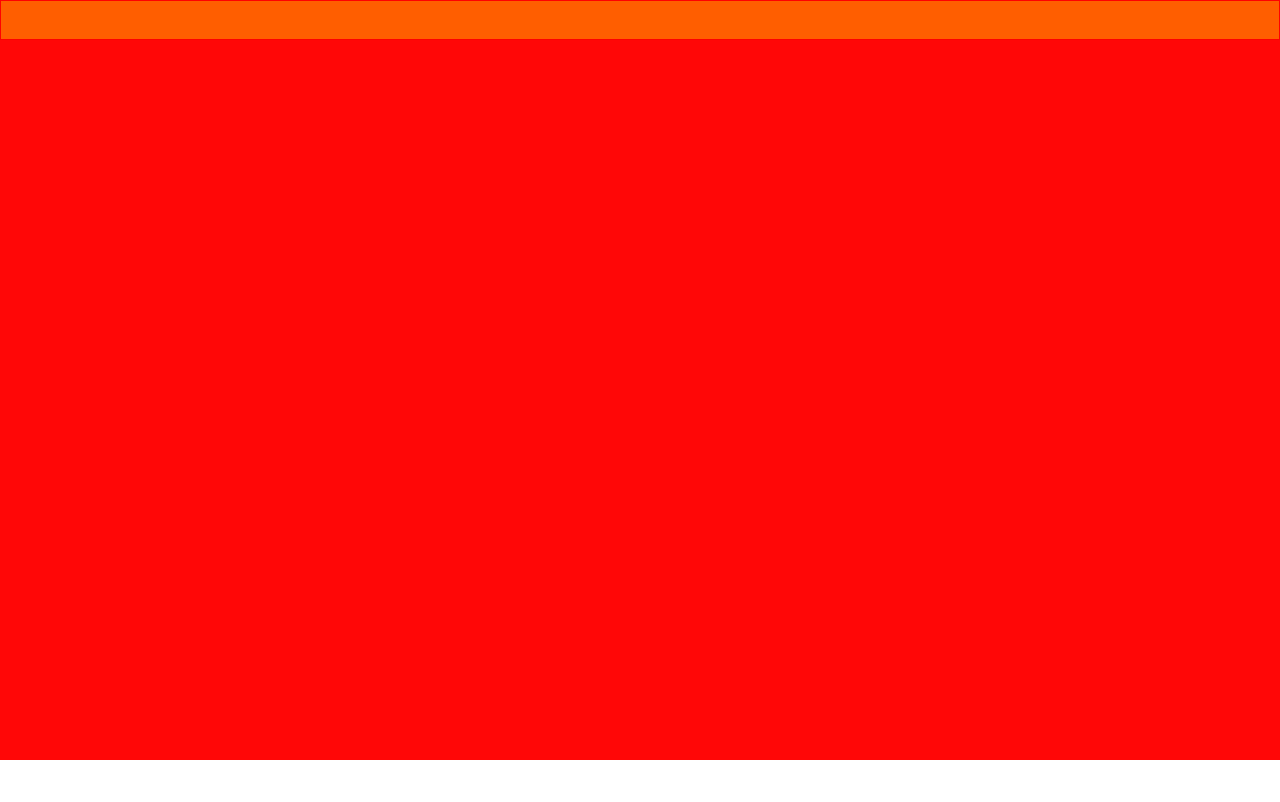
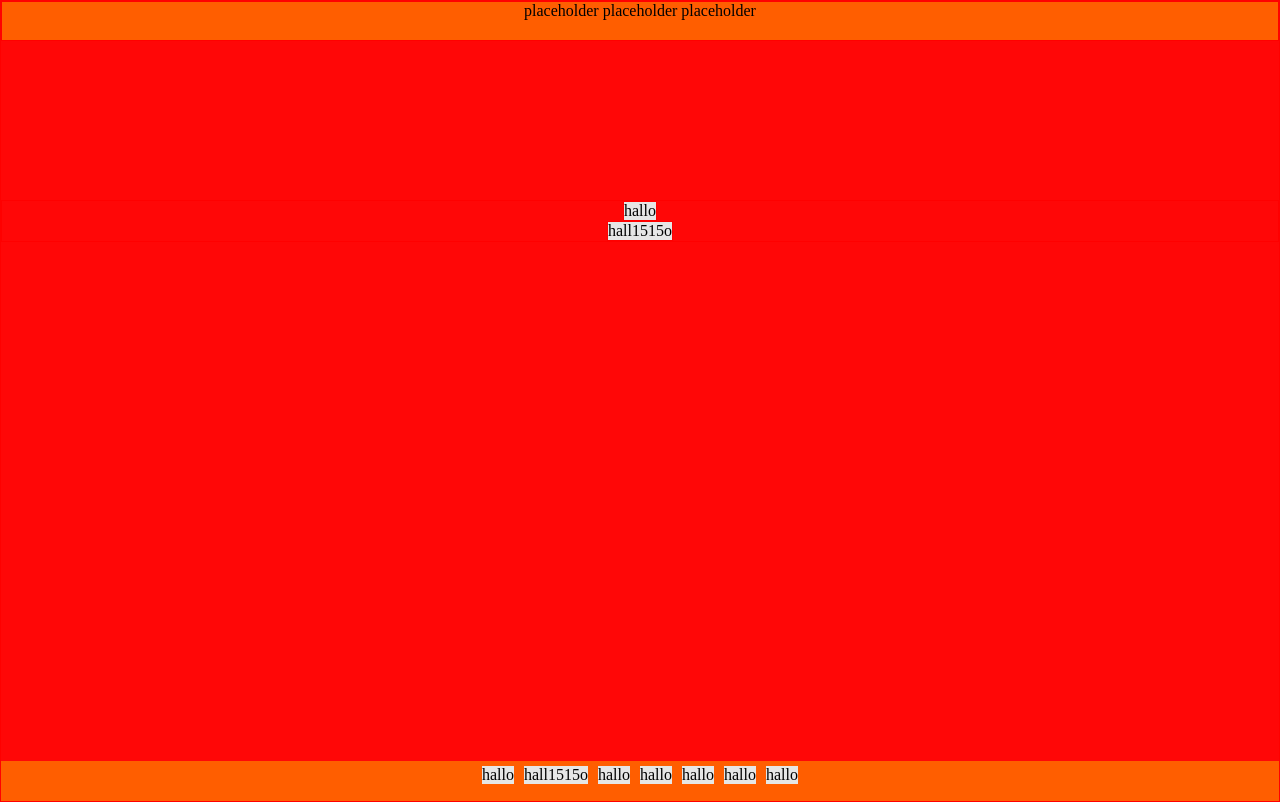
Before and after one commit to NinjaAnge/webshop, a plain HTML site: page pages/login.html in a window 1280 px wide. Drawn offline with Linux system fonts and the light colour scheme.

Commit message:
made complete layout for login page

```diff
--- a/css/layout.css
+++ b/css/layout.css
@@ -12,6 +12,10 @@
     padding: 8px;
     margin: 16px;
 }
+
+.flex-item-align-center {
+    align-self: center;
+  }
 
 .flex-justify-center{
     display: flex;
@@ -56,3 +60,7 @@ grid-template-rows: 1fr 1fr;
     height: 100vh;
     width: 100vw;
 }
+
+.marg05{
+    margin: 5px;
+}
--- a/pages/login.html
+++ b/pages/login.html
@@ -1,5 +1,6 @@
 <!DOCTYPE html>
 <html lang="en">
+
 <head>
     <meta charset="UTF-8">
     <meta name="viewport" content="width=device-width, initial-scale=1.0">
@@ -15,20 +16,41 @@
 
     <title>Webshop</title>
 </head>
+
 <body>
-<div class="viewport">
-    <div class="grid-layout-default border-ipx">
-        <div class="grid-area-default-navbar border-1px warning-bg ">
+    <div class="viewport">
+        <div class="grid-layout-default border-1px">
+            <div class="grid-area-default-navbar border-1px warning-bg
+                    flex-justify-center">placeholder placeholder placeholder
 
-        </div>
+            </div>
             <div class="grid-layout-horizontal-split danger-bg">
+                <div class="flex-column border-1px flex-justify-center
+                            flex-item-align-center grid-area-horizontal-split-top">
+                    <div class="border-1px flex-item-align-center primary-bg">hallo</div>
+                    <div class="border-1px flex-item-align-center primary-bg">hall1515o</div>
+                </div>
+
+            </div>
+            <div class="grid-area-default-footer warning-bg">
+                <div class="flex-row flex-justify-center">
+                    <div class="marg05 flex-item-align-center primary-bg">hallo</div>
+                    <div class="marg05 flex-item-align-center primary-bg">hall1515o</div>
+                    <div class="marg05 flex-item-align-center primary-bg">hallo</div>
+                    <div class="marg05 flex-item-align-center primary-bg">hallo</div>
+                    <div class="marg05 flex-item-align-center primary-bg">hallo</div>
+                    <div class="marg05 flex-item-align-center primary-bg">hallo</div>
+                    <div class="marg05 flex-item-align-center primary-bg">hallo</div>
+                </div>
 
             </div>
 
 
 
+
+
+        </div>
     </div>
-</div>
 
 
 
@@ -36,4 +58,5 @@
 
 </body>
 </body>
+
 </html>
```
